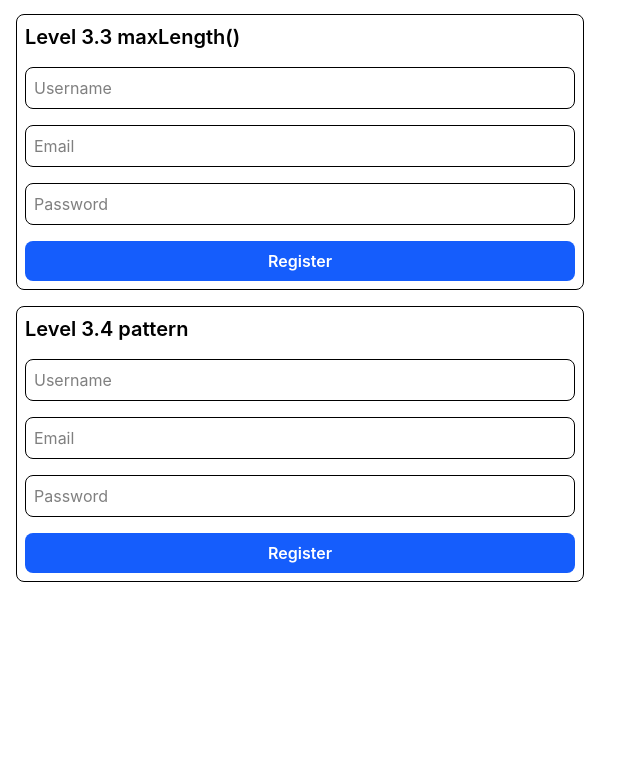
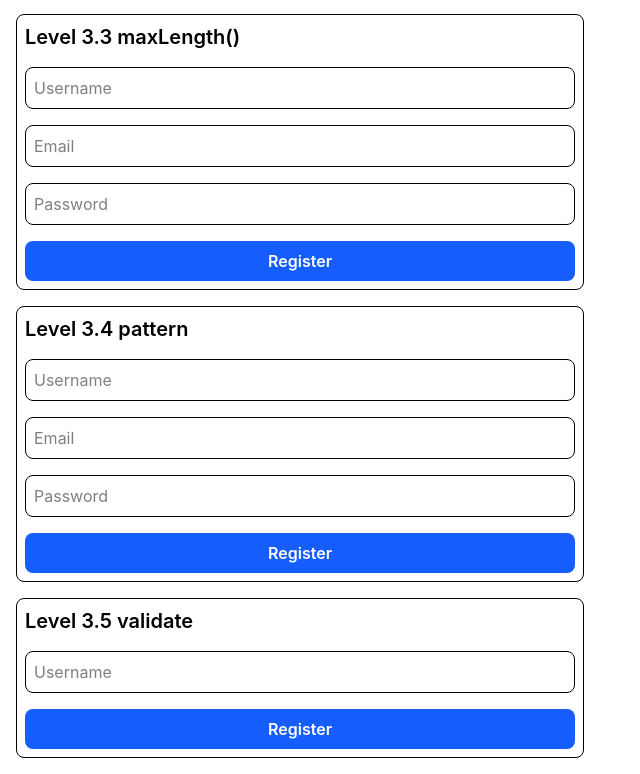
Before and after one commit to Hary300/Practice-React-Hook-Form, a React (Vite) app: page / in a window 1280 px wide. Shown: the part 2600-3374 px from the top of the page, without its empty margins (0-640 px from the left). Before the commit the page ends 3198 px from the top, so only its background shows below. Built offline with nearby package versions, Linux system fonts and the light colour scheme.

Commit message:
feat: add Validate component for form validation and update imports in App

```diff
--- a/src/App.tsx
+++ b/src/App.tsx
@@ -8,7 +8,13 @@ import {
   DynamicSkills,
 } from './lv0';
 import { LoginForm, SimpleRegisterForm } from './lv2';
-import { MaxLength, MinLength, Pattern, RequiredValidation } from './lv3';
+import {
+  MaxLength,
+  MinLength,
+  Pattern,
+  RequiredValidation,
+  Validate,
+} from './lv3';
 
 function App() {
   return (
@@ -31,6 +37,7 @@ function App() {
       <MinLength />
       <MaxLength />
       <Pattern />
+      <Validate />
     </div>
   );
 }
--- /dev/null
+++ b/src/lv3/3.5.Validate.tsx
@@ -0,0 +1,45 @@
+import { useForm } from 'react-hook-form';
+
+type RegisterFormData = {
+  username: string;
+};
+
+export default function Validate() {
+  const {
+    register,
+    handleSubmit,
+    formState: { errors },
+  } = useForm<RegisterFormData>();
+
+  const onSubmit = (data: RegisterFormData) => {
+    console.log(data);
+  };
+  return (
+    <form onSubmit={handleSubmit(onSubmit)} className='wrapper'>
+      <h2>Level 3.5 validate</h2>
+      <input
+        type='text'
+        placeholder='Username'
+        {...register('username', {
+          required: 'Username is required',
+          minLength: {
+            value: 3,
+            message: 'Username must be at least 3 characters',
+          },
+          maxLength: {
+            value: 8,
+            message: 'Username cannot exceed 8 characters',
+          },
+          validate: {
+            noAdmin: (value) => value !== 'admin' || 'Username cannot be admin',
+            noRoot: (value) => value !== 'root' || 'Username cannot be root',
+          },
+        })}
+      />
+      {errors.username && (
+        <p className='error-text'>{errors.username.message}</p>
+      )}
+      <button type='submit'>Register</button>
+    </form>
+  );
+}
--- a/src/lv3/index.ts
+++ b/src/lv3/index.ts
@@ -2,5 +2,6 @@ import RequiredValidation from './3.1.RequiredValidation';
 import MinLength from './3.2.MinLength';
 import MaxLength from './3.3.MaxLength';
 import Pattern from './3.4.Pattern';
+import Validate from './3.5.Validate';
 
-export { RequiredValidation, MinLength, MaxLength, Pattern };
+export { RequiredValidation, MinLength, MaxLength, Pattern, Validate };
```
